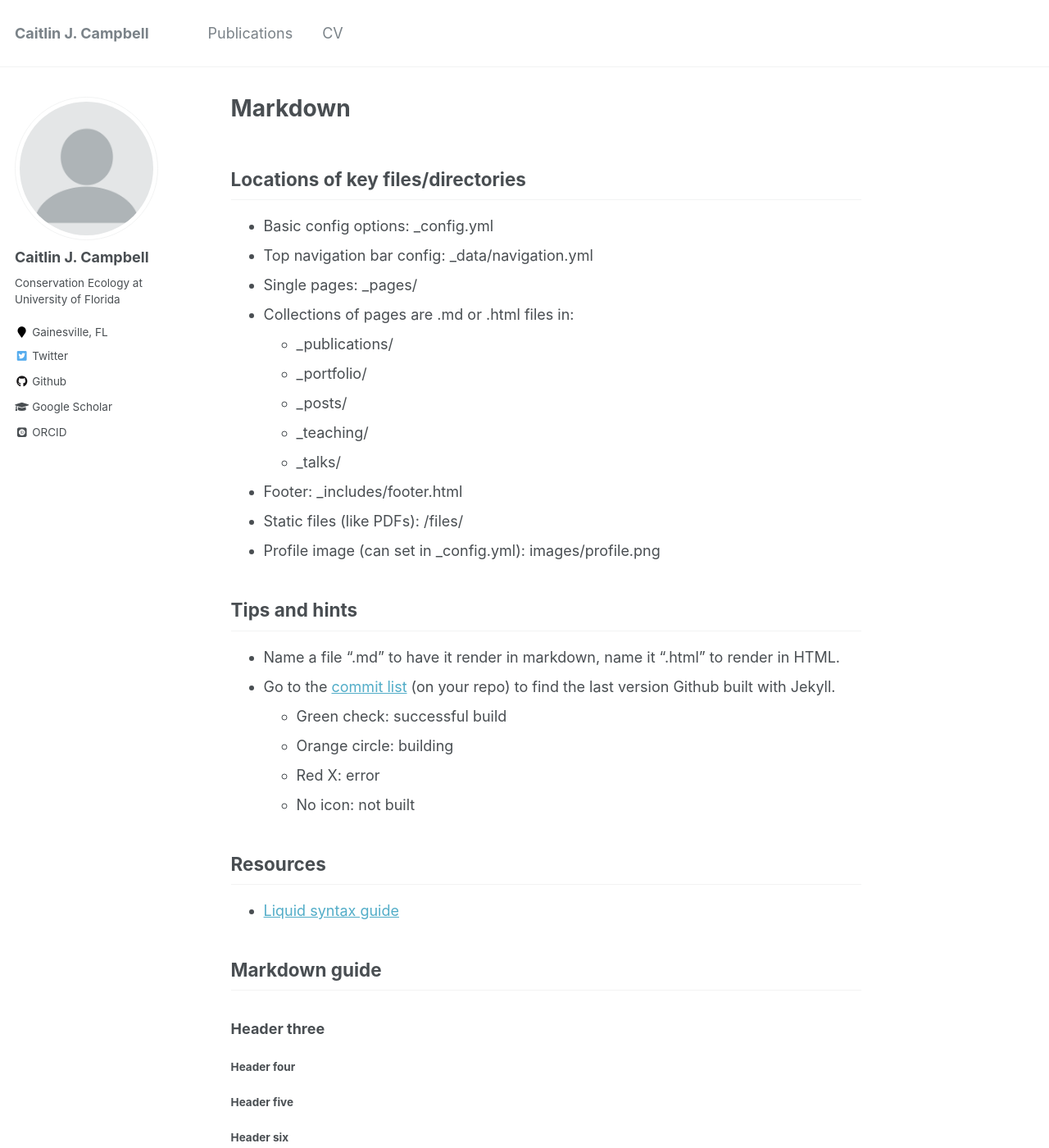
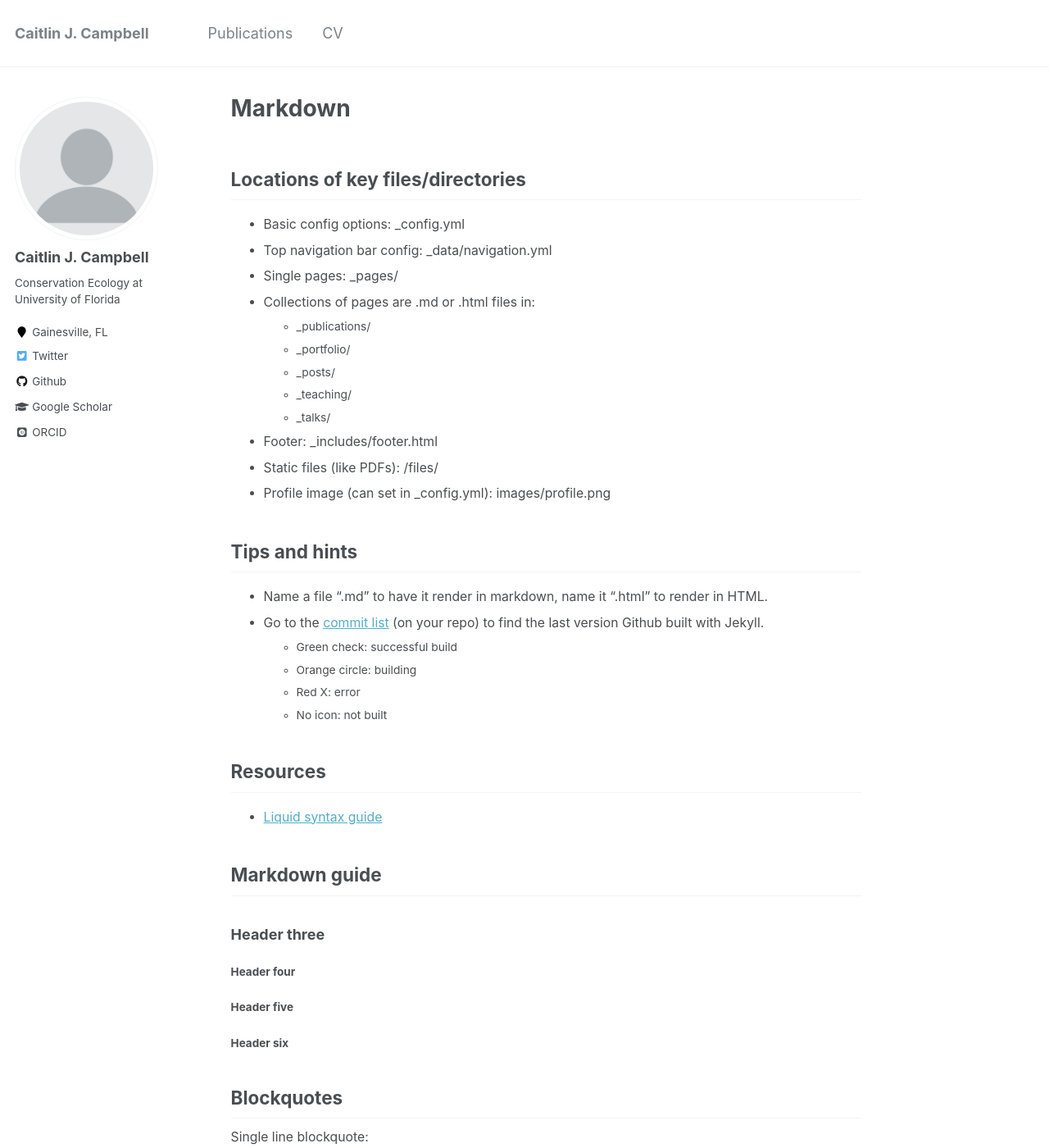
Before and after one commit to cjcampbell/cjcampbell.github.io, a Jekyll site: the page built from docs/_pages/markdown.md, in a window 1280 px wide and 1400 px high. Shown: the whole window at 82% size. Built offline with Jekyll 4.4.1, drawn with Linux system fonts in a browser that asks for light colours; some web fonts are replaced.

Commit message:
reduce font size

```diff
--- a/docs/_sass/_page.scss
+++ b/docs/_sass/_page.scss
@@ -56,7 +56,7 @@
   }
 
   p, li, dl {
-    font-size: 1em;
+    font-size: 0.875em;
   }
 
   /* paragraph indents */
```
